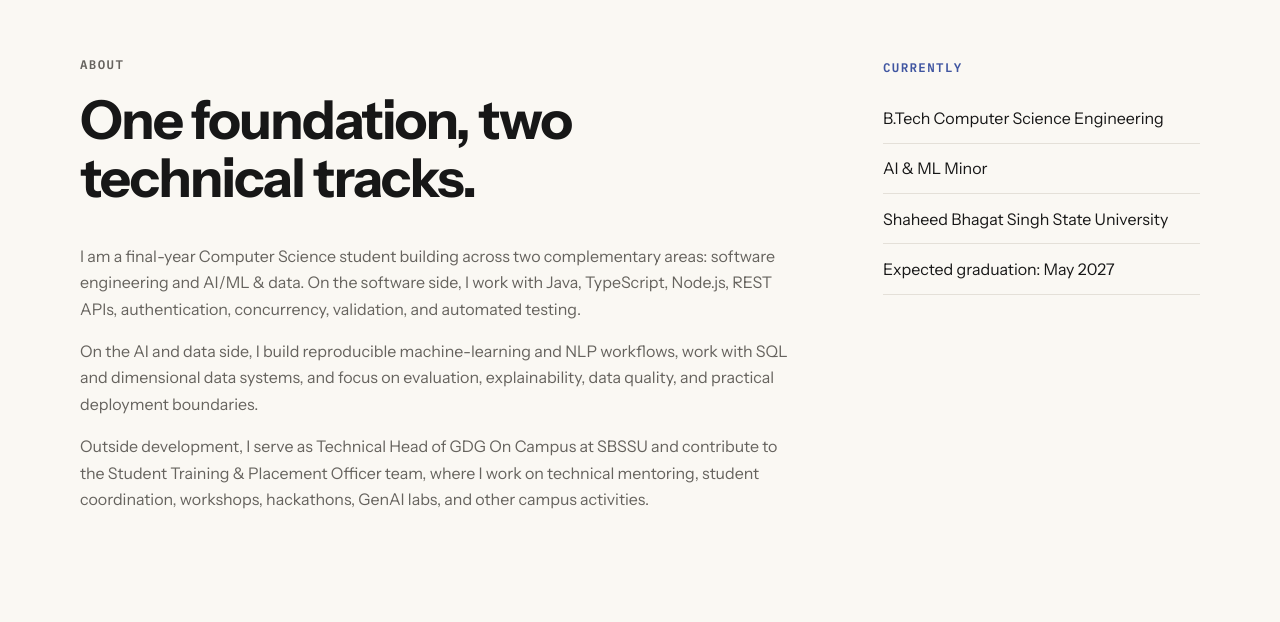
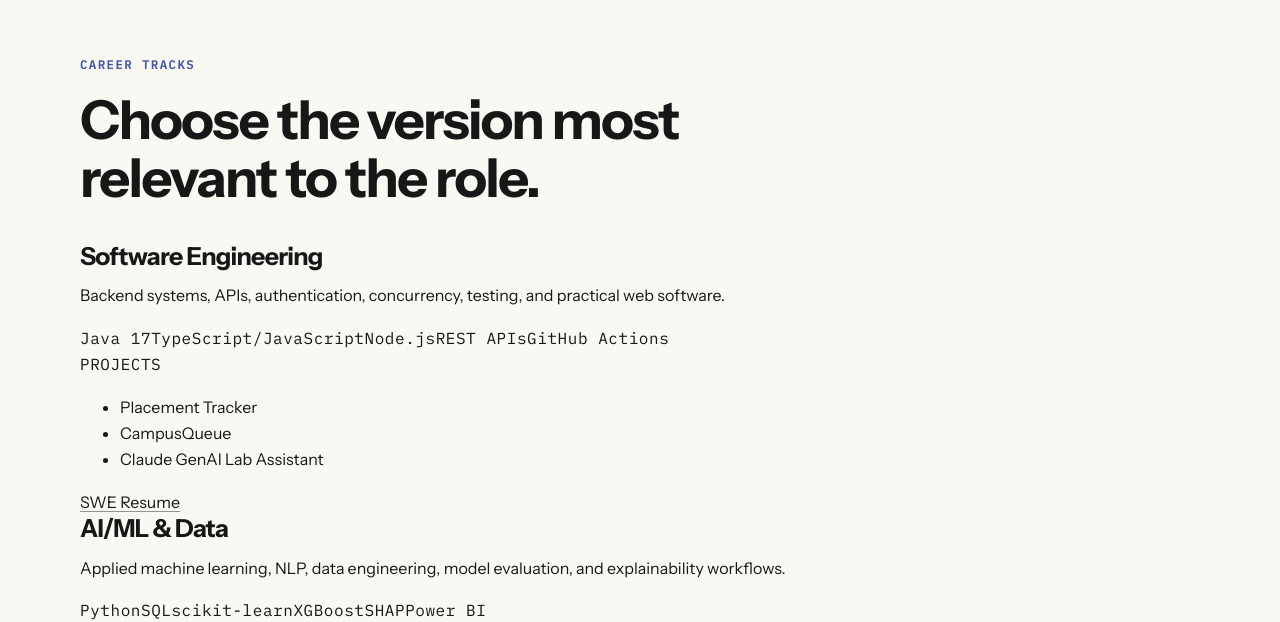
Before and after one commit to Achintya-Narula/portfolio, a Next.js app: page / in a window 1280 px wide. Shown: the part 906-1528 px from the top of the page. Built offline with nearby package versions, Linux system fonts and the light colour scheme; no server answers.

Commit message:
feat: place career tracks after hero

```diff
--- a/app/page.tsx
+++ b/app/page.tsx
@@ -1,4 +1,5 @@
 import { About } from "@/components/about";
+import { CareerTracks } from "@/components/career-tracks";
 import { Contact } from "@/components/contact";
 import { Education } from "@/components/education";
 import { Experience } from "@/components/experience";
@@ -14,6 +15,7 @@ export default function Page() {
       <SiteNav />
       <main>
         <Hero />
+        <CareerTracks />
         <About />
         <Projects />
         <Experience />
```
